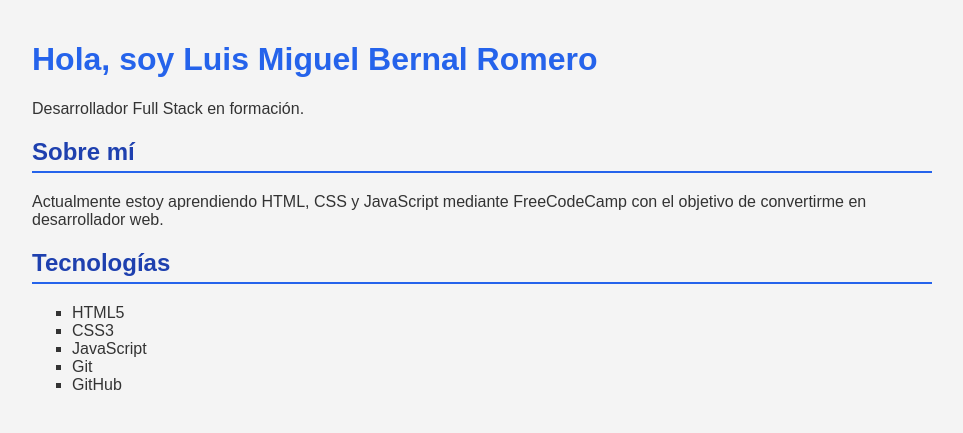
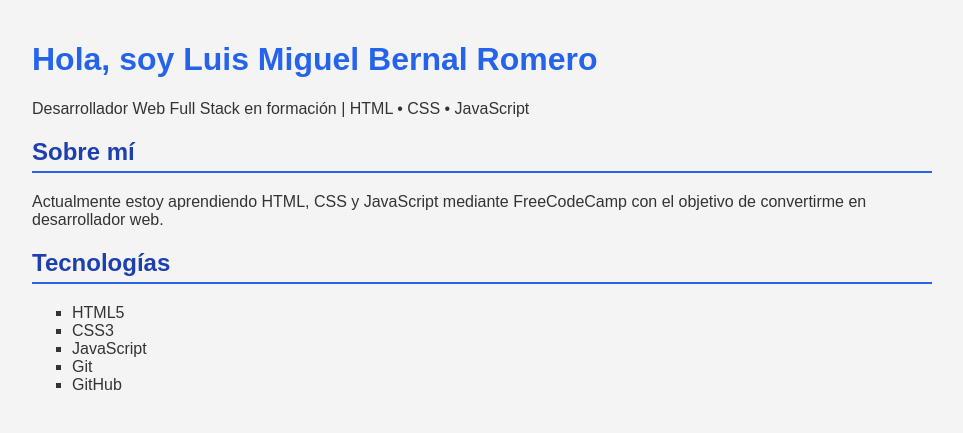
Before and after one commit to Lumibero/portfolio-html-css, a plain HTML site: page index.html in a window 1280 px wide. Shown: the whole page, without its empty margins (158-1121 px from the left). Drawn offline with Linux system fonts and the light colour scheme.

Commit message:
Update index.html

```diff
--- a/index.html
+++ b/index.html
@@ -10,7 +10,7 @@
 
     <h1>Hola, soy Luis Miguel Bernal Romero</h1>
 
-    <p>Desarrollador Full Stack en formación.</p>
+    <p>Desarrollador Web Full Stack en formación | HTML • CSS • JavaScript</p>
 
     <h2>Sobre mí</h2>
 
```
